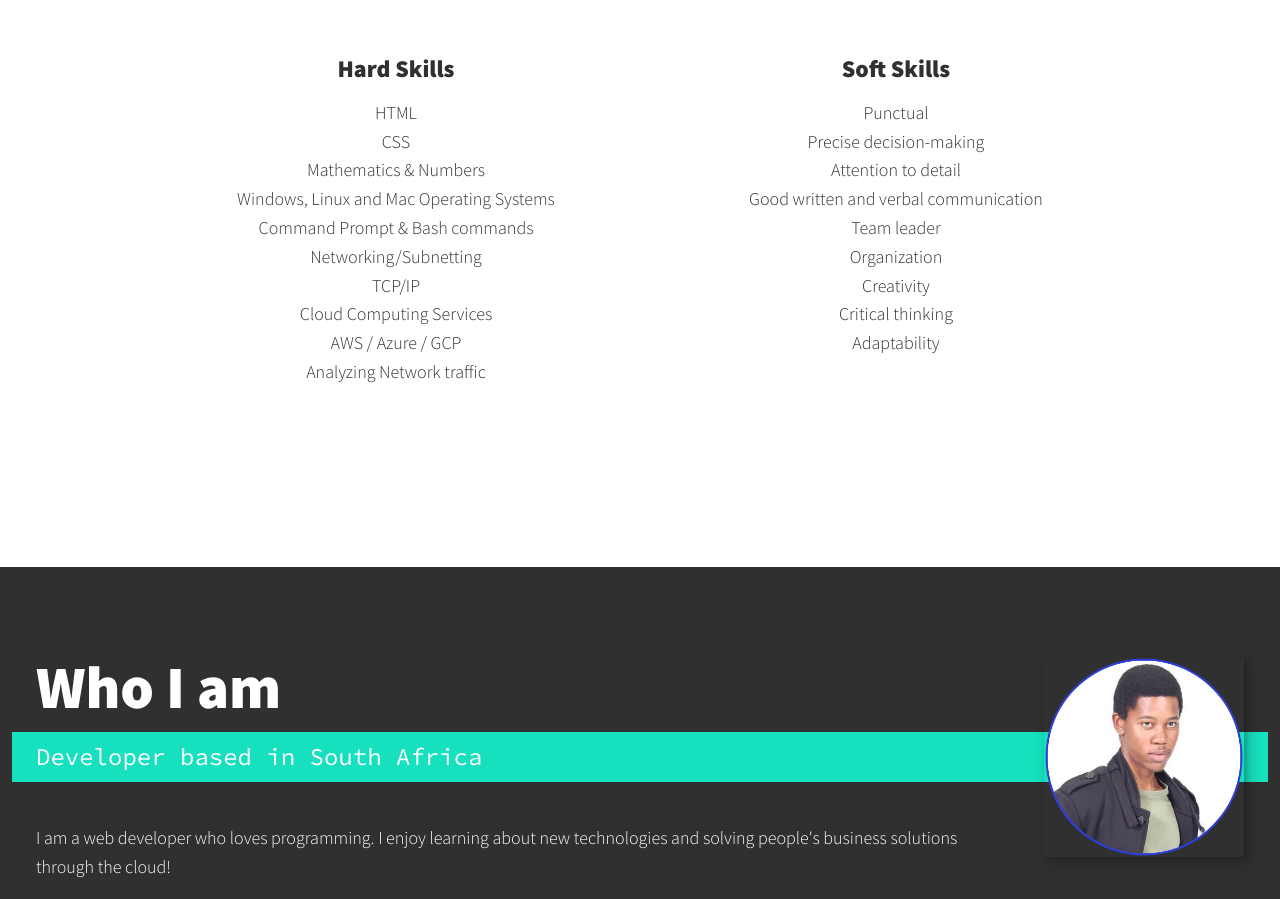
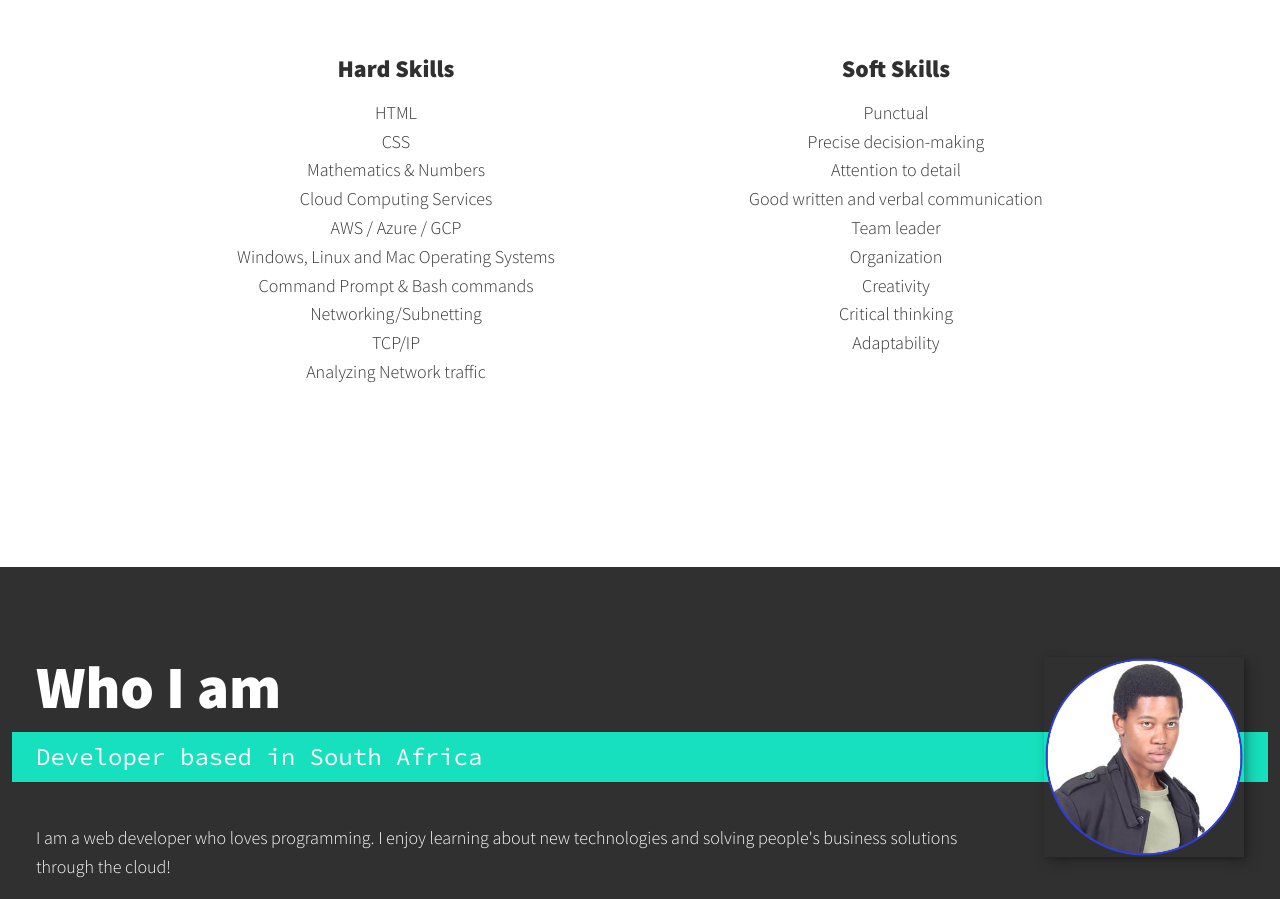
Before and after one commit to MrSathekge/portfolio, a website: page index.html in a window 1280 px wide. Shown: the part 1444-2343 px from the top of the page. Drawn offline with nearby package versions, Linux system fonts and the light colour scheme.

Commit message:
Add files via upload
Re-arranged skills

```diff
--- a/index.html
+++ b/index.html
@@ -73,7 +73,7 @@
             <div class="services">
                 <div class="skill">
                     <h3>Hard Skills</h3>
-                    <p>HTML<br>CSS<br>Mathematics & Numbers<br>Windows, Linux and Mac Operating Systems<br>Command Prompt & Bash commands<br>Networking/Subnetting<br>TCP/IP<br>Cloud Computing Services<br>AWS / Azure / GCP<br>Analyzing Network traffic<br></p>
+                    <p>HTML<br>CSS<br>Mathematics & Numbers<br>Cloud Computing Services<br>AWS / Azure / GCP<br>Windows, Linux and Mac Operating Systems<br>Command Prompt & Bash commands<br>Networking/Subnetting<br>TCP/IP<br>Analyzing Network traffic<br></p>
                 </div> <!-- / service -->
 
                 <div class="skill">
```
